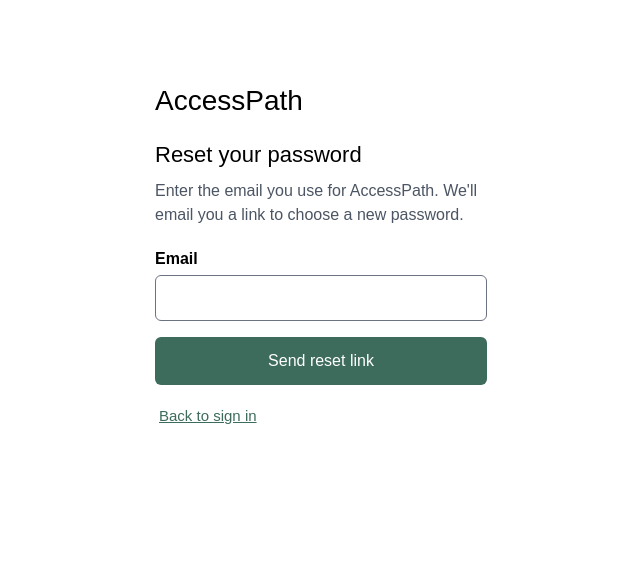
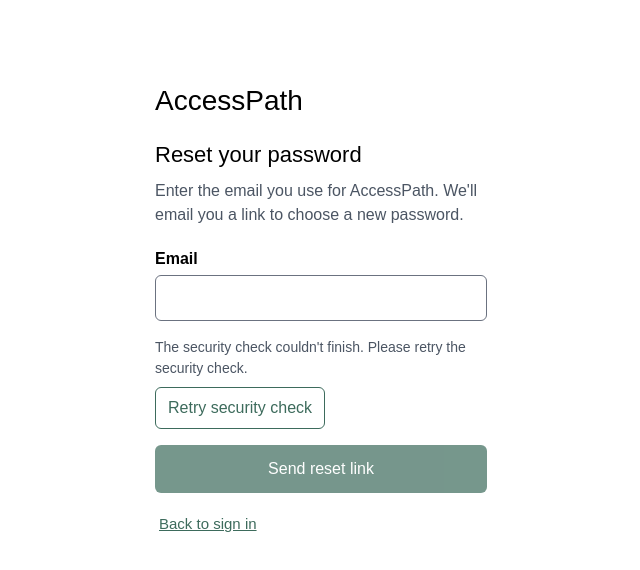
Before and after one commit to lamorrereset422/accesspath-app, a React (Vite) app: page / in a window 1280 px wide. Both pictures are taken after a click on the button "Forgot password?". Shown: the top 570 px of the page, without its empty margins (319-959 px from the left). Built offline with nearby package versions, Linux system fonts and the light colour scheme.

Commit message:
Add Turnstile to password reset requests
Refactor PasswordRecovery component styles and logic for better readability and maintainability. Added TurnstileCaptcha for enhanced security during password recovery.

```diff
--- a/src/PasswordRecovery.jsx
+++ b/src/PasswordRecovery.jsx
@@ -1,7 +1,8 @@
 import React, { useEffect, useRef, useState } from "react";
 import { supabase } from "./supabaseClient.js";
+import TurnstileCaptcha from "./TurnstileCaptcha.jsx";
 
-// Must match Supabase: Authentication > Sign In / Providers > Email > Minimum password length.
+// Must match the minimum password length configured in Supabase.
 export const MIN_PASSWORD_LENGTH = 6;
 const RESEND_COOLDOWN_SECONDS = 60;
 
@@ -13,22 +14,90 @@
   border: "#6B7280",
 };
 
-const pageStyle = { maxWidth: 380, margin: "80px auto", padding: "0 24px", fontFamily: "sans-serif", color: COLORS.text };
+const pageStyle = {
+  maxWidth: 380,
+  margin: "80px auto",
+  padding: "0 24px",
+  fontFamily: "sans-serif",
+  color: COLORS.text,
+};
+
 const fieldStyle = { marginBottom: 16 };
-const labelStyle = { display: "block", fontWeight: 600, marginBottom: 4 };
-const inputStyle = { width: "100%", padding: 10, boxSizing: "border-box", border: `1px solid ${COLORS.border}`, borderRadius: 6, fontSize: 16 };
-const hintStyle = { fontSize: 14, color: COLORS.muted, margin: "4px 0 0" };
-const fieldErrorStyle = { fontSize: 14, color: COLORS.error, fontWeight: 600, margin: "4px 0 0" };
-const primaryButtonStyle = { width: "100%", padding: 12, background: COLORS.brand, color: "#fff", border: "none", borderRadius: 6, fontSize: 16, cursor: "pointer" };
-const linkButtonStyle = { marginTop: 16, background: "none", border: "none", padding: 4, color: COLORS.brand, fontSize: 15, textDecoration: "underline", cursor: "pointer" };
-const statusBoxStyle = { marginTop: 16, padding: "10px 12px", border: `1px solid ${COLORS.brand}`, borderRadius: 6, color: COLORS.text };
-const errorBoxStyle = { marginTop: 16, padding: "10px 12px", border: `2px solid ${COLORS.error}`, borderRadius: 6, color: COLORS.error, fontWeight: 600 };
+
+const labelStyle = {
+  display: "block",
+  fontWeight: 600,
+  marginBottom: 4,
+};
+
+const inputStyle = {
+  width: "100%",
+  padding: 10,
+  boxSizing: "border-box",
+  border: `1px solid ${COLORS.border}`,
+  borderRadius: 6,
+  fontSize: 16,
+};
+
+const hintStyle = {
+  fontSize: 14,
+  color: COLORS.muted,
+  margin: "4px 0 0",
+};
+
+const fieldErrorStyle = {
+  fontSize: 14,
+  color: COLORS.error,
+  fontWeight: 600,
+  margin: "4px 0 0",
+};
+
+const primaryButtonStyle = {
+  width: "100%",
+  padding: 12,
+  background: COLORS.brand,
+  color: "#fff",
+  border: "none",
+  borderRadius: 6,
+  fontSize: 16,
+  cursor: "pointer",
+};
+
+const linkButtonStyle = {
+  marginTop: 16,
+  background: "none",
+  border: "none",
+  padding: 4,
+  color: COLORS.brand,
+  fontSize: 15,
+  textDecoration: "underline",
+  cursor: "pointer",
+};
+
+const statusBoxStyle = {
+  marginTop: 16,
+  padding: "10px 12px",
+  border: `1px solid ${COLORS.brand}`,
+  borderRadius: 6,
+  color: COLORS.text,
+};
+
+const errorBoxStyle = {
+  marginTop: 16,
+  padding: "10px 12px",
+  border: `2px solid ${COLORS.error}`,
+  borderRadius: 6,
+  color: COLORS.error,
+  fontWeight: 600,
+};
 
 function useFocusOnMount() {
   const ref = useRef(null);
+
   useEffect(() => {
-    if (ref.current) ref.current.focus();
+    ref.current?.focus();
   }, []);
+
   return ref;
 }
 
@@ -38,87 +107,184 @@
 export function ForgotPasswordForm({ onBack }) {
   const headingRef = useFocusOnMount();
   const emailRef = useRef(null);
+  const sendingRef = useRef(false);
+
   const [email, setEmail] = useState("");
   const [emailError, setEmailError] = useState("");
   const [sending, setSending] = useState(false);
   const [status, setStatus] = useState("");
   const [error, setError] = useState("");
   const [cooldown, setCooldown] = useState(0);
+  const [captchaToken, setCaptchaToken] = useState("");
+  const [captchaReset, setCaptchaReset] = useState(0);
 
   useEffect(() => {
     if (cooldown <= 0) return;
-    const timer = setTimeout(() => setCooldown((c) => c - 1), 1000);
+    const timer = setTimeout(
+      () => setCooldown((value) => value - 1),
+      1000
+    );
     return () => clearTimeout(timer);
   }, [cooldown]);
 
   const busy = sending || cooldown > 0;
+  const unavailable = busy || !captchaToken;
 
   const handleSubmit = async (e) => {
     e.preventDefault();
-    if (busy) return;
+    if (sendingRef.current || cooldown > 0) return;
+
     setStatus("");
     setError("");
+
     const trimmed = email.trim();
     if (!trimmed || !trimmed.includes("@")) {
-      setEmailError("Please enter the email address you use for AccessPath.");
-      if (emailRef.current) emailRef.current.focus();
+      setEmailError(
+        "Please enter the email address you use for AccessPath."
+      );
+      emailRef.current?.focus();
       return;
     }
+
     setEmailError("");
+
+    if (!captchaToken) {
+      setError(
+        "Please wait for the security check to complete. If it needs your attention, follow the instructions above the button."
+      );
+      return;
+    }
+
+    sendingRef.current = true;
     setSending(true);
+
+    const requestToken = captchaToken;
+    setCaptchaToken("");
+
     try {
-      const { error: resetError } = await supabase.auth.resetPasswordForEmail(trimmed, {
-        redirectTo: `${window.location.origin}/?reset=1`,
-      });
+      const { error: resetError } =
+        await supabase.auth.resetPasswordForEmail(trimmed, {
+          redirectTo: `${window.location.origin}/?reset=1`,
+          captchaToken: requestToken,
+        });
+
       if (resetError) {
-        setError("We couldn't send the email right now. Please wait a few minutes and try again.");
+        setError(
+          "We couldn't send the email right now. Please wait a few minutes and try again."
+        );
       } else {
-        setStatus("If an account exists for that email, we've sent a link to reset your password. Check your inbox and spam folder. The link expires in 1 hour.");
+        setStatus(
+          "If an account exists for that email, we've sent a link to reset your password. Check your inbox and spam folder. The link expires in 1 hour."
+        );
         setCooldown(RESEND_COOLDOWN_SECONDS);
       }
     } catch {
-      setError("We couldn't reach the server. Check your connection and try again.");
+      setError(
+        "We couldn't reach the server. Check your connection and try again."
+      );
     } finally {
+      setCaptchaToken("");
+      setCaptchaReset((value) => value + 1);
+      sendingRef.current = false;
       setSending(false);
     }
   };
 
   return (
     <section aria-labelledby="forgot-heading">
-      <h2 id="forgot-heading" ref={headingRef} tabIndex={-1} style={{ fontSize: 22, margin: "0 0 8px" }}>
+      <h2
+        id="forgot-heading"
+        ref={headingRef}
+        tabIndex={-1}
+        style={{ fontSize: 22, margin: "0 0 8px" }}
+      >
         Reset your password
       </h2>
+
       <p style={{ color: COLORS.muted, margin: "0 0 20px" }}>
-        Enter the email you use for AccessPath. We'll email you a link to choose a new password.
+        Enter the email you use for AccessPath. We'll email you a link
+        to choose a new password.
       </p>
-      <form onSubmit={handleSubmit} noValidate>
+
+      <form
+        onSubmit={handleSubmit}
+        aria-labelledby="forgot-heading"
+        noValidate
+      >
         <div style={fieldStyle}>
-          <label htmlFor="reset-email" style={labelStyle}>Email</label>
+          <label htmlFor="reset-email" style={labelStyle}>
+            Email
+          </label>
           <input
             id="reset-email"
             ref={emailRef}
+            name="email"
             type="email"
             autoComplete="email"
+            autoCapitalize="none"
+            spellCheck={false}
             value={email}
             onChange={(e) => setEmail(e.target.value)}
+            readOnly={sending}
             aria-invalid={emailError ? "true" : undefined}
-            aria-describedby={emailError ? "reset-email-error" : undefined}
+            aria-describedby={
+              emailError ? "reset-email-error" : undefined
+            }
             style={inputStyle}
           />
-          {emailError && <p id="reset-email-error" style={fieldErrorStyle}>{emailError}</p>}
+          {emailError && (
+            <p id="reset-email-error" style={fieldErrorStyle}>
+              {emailError}
+            </p>
+          )}
         </div>
-        <button type="submit" aria-disabled={busy} style={{ ...primaryButtonStyle, opacity: busy ? 0.7 : 1 }}>
-          {sending ? "Sending..." : cooldown > 0 ? "Link sent" : "Send reset link"}
+
+        <TurnstileCaptcha
+          onToken={setCaptchaToken}
+          resetKey={captchaReset}
+        />
+
+        <button
+          type="submit"
+          aria-disabled={unavailable}
+          style={{
+            ...primaryButtonStyle,
+            cursor: unavailable ? "wait" : "pointer",
+            opacity: unavailable ? 0.7 : 1,
+          }}
+        >
+          {sending
+            ? "Sending..."
+            : cooldown > 0
+              ? "Link sent"
+              : "Send reset link"}
         </button>
       </form>
-      {cooldown > 0 && <p style={hintStyle}>You can request another link in {cooldown} seconds.</p>}
-      <div role="status" aria-live="polite">
+
+      {cooldown > 0 && (
+        <p style={hintStyle}>
+          You can request another link in {cooldown} seconds.
+        </p>
+      )}
+
+      <div role="status" aria-live="polite" aria-atomic="true">
         {status && <p style={statusBoxStyle}>{status}</p>}
       </div>
-      <div role="alert">
+      <div role="alert" aria-atomic="true">
         {error && <p style={errorBoxStyle}>{error}</p>}
       </div>
-      <button type="button" onClick={onBack} style={linkButtonStyle}>
+
+      <button
+        type="button"
+        disabled={sending}
+        onClick={() => {
+          if (!sendingRef.current) onBack();
+        }}
+        style={{
+          ...linkButtonStyle,
+          cursor: sending ? "wait" : "pointer",
+        }}
+      >
         Back to sign in
       </button>
     </section>
@@ -126,21 +292,34 @@
 }
 
 /* ---------------------------------------------------------------
-   "Choose a new password" screen (the only screen shown during recovery)
+   "Choose a new password" screen
 ----------------------------------------------------------------*/
 function describeUpdateError(error) {
   const code = (error && error.code) || "";
   const message = ((error && error.message) || "").toLowerCase();
   const status = error && error.status;
-  if (code === "same_password" || message.includes("different from the old password")) {
+
+  if (
+    code === "same_password" ||
+    message.includes("different from the old password")
+  ) {
     return "Your new password must be different from your current password.";
   }
+
   if (code === "weak_password") {
     return `Please choose a stronger password. It must be at least ${MIN_PASSWORD_LENGTH} characters.`;
   }
-  if (code === "session_not_found" || code === "session_expired" || code === "bad_jwt" || status === 401 || status === 403) {
-    return "Your reset session has expired. Choose \"Cancel and sign out\", then request a new reset link.";
+
+  if (
+    code === "session_not_found" ||
+    code === "session_expired" ||
+    code === "bad_jwt" ||
+    status === 401 ||
+    status === 403
+  ) {
+    return 'Your reset session has expired. Choose "Cancel and sign out", then request a new reset link.';
   }
+
   return "We couldn't update your password. Please try again.";
 }
 
@@ -148,6 +327,8 @@
   const headingRef = useFocusOnMount();
   const passwordRef = useRef(null);
   const confirmRef = useRef(null);
+  const savingRef = useRef(false);
+
   const [password, setPassword] = useState("");
   const [confirm, setConfirm] = useState("");
   const [saving, setSaving] = useState(false);
@@ -156,55 +337,93 @@
 
   const handleSubmit = async (e) => {
     e.preventDefault();
-    if (saving) return;
+    if (savingRef.current) return;
     setFormError("");
 
     const next = {};
+
     if (password.length < MIN_PASSWORD_LENGTH) {
-      next.password = `Your new password must be at least ${MIN_PASSWORD_LENGTH} characters.`;
+      next.password =
+        `Your new password must be at least ${MIN_PASSWORD_LENGTH} characters.`;
     }
+
     if (!confirm) {
       next.confirm = "Please type your new password again.";
     } else if (confirm !== password) {
       next.confirm = "The two passwords don't match. Please type them again.";
     }
+
     setFieldErrors(next);
-    if (next.password) { if (passwordRef.current) passwordRef.current.focus(); return; }
-    if (next.confirm) { if (confirmRef.current) confirmRef.current.focus(); return; }
 
+    if (next.password) {
+      passwordRef.current?.focus();
+      return;
+    }
+
+    if (next.confirm) {
+      confirmRef.current?.focus();
+      return;
+    }
+
+    savingRef.current = true;
     setSaving(true);
     let updated = false;
+
     try {
       const { error } = await supabase.auth.updateUser({ password });
+
       if (error) {
         setFormError(describeUpdateError(error));
       } else {
         updated = true;
       }
     } catch {
-      setFormError("We couldn't reach the server. Check your connection and try again.");
+      setFormError(
+        "We couldn't reach the server. Check your connection and try again."
+      );
     } finally {
+      savingRef.current = false;
       setSaving(false);
     }
+
     if (updated) onSuccess();
   };
 
-  const describedBy = (hintId, errorId, hasError) => (hasError ? `${hintId} ${errorId}` : hintId);
+  const describedBy = (hintId, errorId, hasError) =>
+    hasError ? `${hintId} ${errorId}` : hintId;
 
   return (
     <main style={pageStyle}>
-      <p style={{ fontSize: 14, letterSpacing: 1, textTransform: "uppercase", color: COLORS.brand, margin: "0 0 8px" }}>
+      <p
+        style={{
+          fontSize: 14,
+          letterSpacing: 1,
+          textTransform: "uppercase",
+          color: COLORS.brand,
+          margin: "0 0 8px",
+        }}
+      >
         AccessPath
       </p>
-      <h1 ref={headingRef} tabIndex={-1} style={{ fontSize: 26, margin: "0 0 8px" }}>
+
+      <h1
+        ref={headingRef}
+        tabIndex={-1}
+        style={{ fontSize: 26, margin: "0 0 8px" }}
+      >
         Choose a new password
       </h1>
+
       <p style={{ color: COLORS.muted, margin: "0 0 20px" }}>
-        Your reset link worked. Choose a new password to finish. You can't open your assessment until this step is done.
+        Your reset link worked. Choose a new password to finish. You
+        can't open your assessment until this step is done.
       </p>
+
       <form onSubmit={handleSubmit} noValidate>
         <div style={fieldStyle}>
-          <label htmlFor="new-password" style={labelStyle}>New password</label>
+          <label htmlFor="new-password" style={labelStyle}>
+            New password
+          </label>
           <input
             id="new-password"
             ref={passwordRef}
@@ -212,15 +431,29 @@
             autoComplete="new-password"
             value={password}
             onChange={(e) => setPassword(e.target.value)}
+            readOnly={saving}
             aria-invalid={fieldErrors.password ? "true" : undefined}
-            aria-describedby={describedBy("new-password-hint", "new-password-error", !!fieldErrors.password)}
+            aria-describedby={describedBy(
+              "new-password-hint",
+              "new-password-error",
+              !!fieldErrors.password
+            )}
             style={inputStyle}
           />
-          <p id="new-password-hint" style={hintStyle}>At least {MIN_PASSWORD_LENGTH} characters.</p>
-          {fieldErrors.password && <p id="new-password-error" style={fieldErrorStyle}>{fieldErrors.password}</p>}
+          <p id="new-password-hint" style={hintStyle}>
+            At least {MIN_PASSWORD_LENGTH} characters.
+          </p>
+          {fieldErrors.password && (
+            <p id="new-password-error" style={fieldErrorStyle}>
+              {fieldErrors.password}
+            </p>
+          )}
         </div>
+
         <div style={fieldStyle}>
-          <label htmlFor="confirm-password" style={labelStyle}>Confirm new password</label>
+          <label htmlFor="confirm-password" style={labelStyle}>
+            Confirm new password
+          </label>
           <input
             id="confirm-password"
             ref={confirmRef}
@@ -228,23 +461,46 @@
             autoComplete="new-password"
             value={confirm}
             onChange={(e) => setConfirm(e.target.value)}
+            readOnly={saving}
             aria-invalid={fieldErrors.confirm ? "true" : undefined}
-            aria-describedby={describedBy("confirm-password-hint", "confirm-password-error", !!fieldErrors.confirm)}
+            aria-describedby={describedBy(
+              "confirm-password-hint",
+              "confirm-password-error",
+              !!fieldErrors.confirm
+            )}
             style={inputStyle}
           />
-          <p id="confirm-password-hint" style={hintStyle}>Type the same password again.</p>
-          {fieldErrors.confirm && <p id="confirm-password-error" style={fieldErrorStyle}>{fieldErrors.confirm}</p>}
+          <p id="confirm-password-hint" style={hintStyle}>
+            Type the same password again.
+          </p>
+          {fieldErrors.confirm && (
+            <p id="confirm-password-error" style={fieldErrorStyle}>
+              {fieldErrors.confirm}
+            </p>
+          )}
         </div>
-        <button type="submit" aria-disabled={saving} style={{ ...primaryButtonStyle, opacity: saving ? 0.7 : 1 }}>
+
+        <button
+          type="submit"
+          aria-disabled={saving}
+          style={{
+            ...primaryButtonStyle,
+            opacity: saving ? 0.7 : 1,
+          }}
+        >
           {saving ? "Saving..." : "Save new password"}
         </button>
       </form>
-      <div role="alert">
+
+      <div role="alert" aria-atomic="true">
         {formError && <p style={errorBoxStyle}>{formError}</p>}
       </div>
+
       <button
         type="button"
-        onClick={() => { if (!saving) onCancel(); }}
+        onClick={() => {
+          if (!savingRef.current) onCancel();
+        }}
         aria-disabled={saving}
         style={linkButtonStyle}
       >
```
